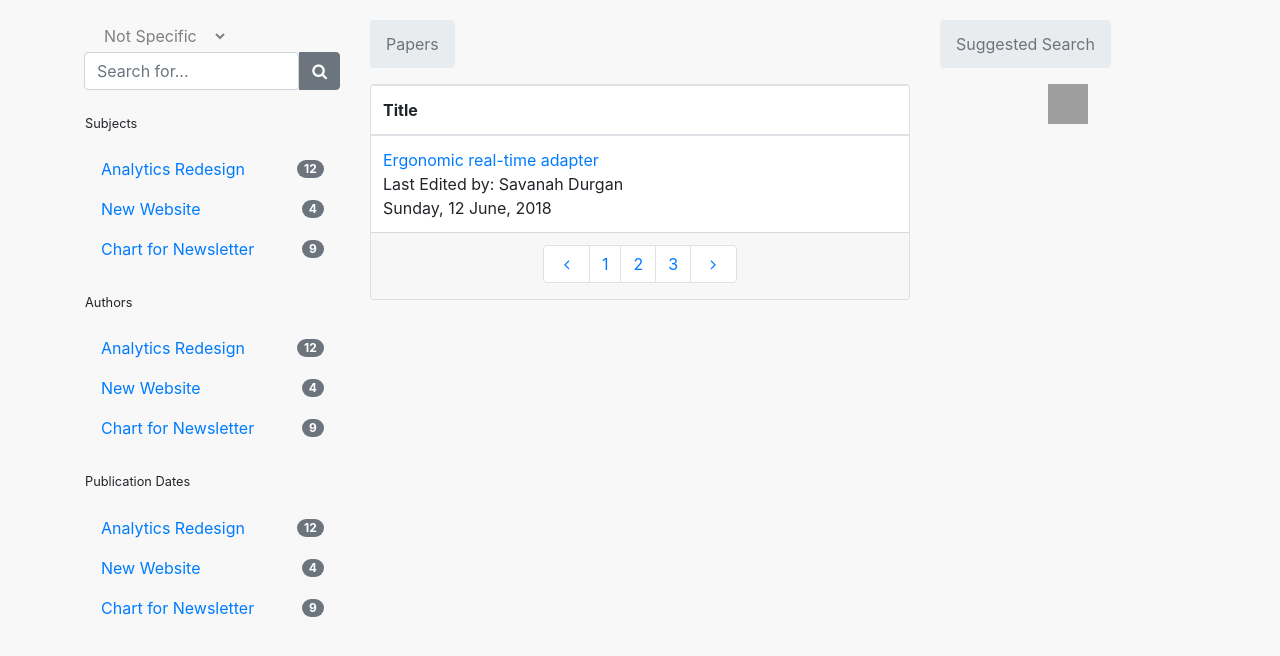
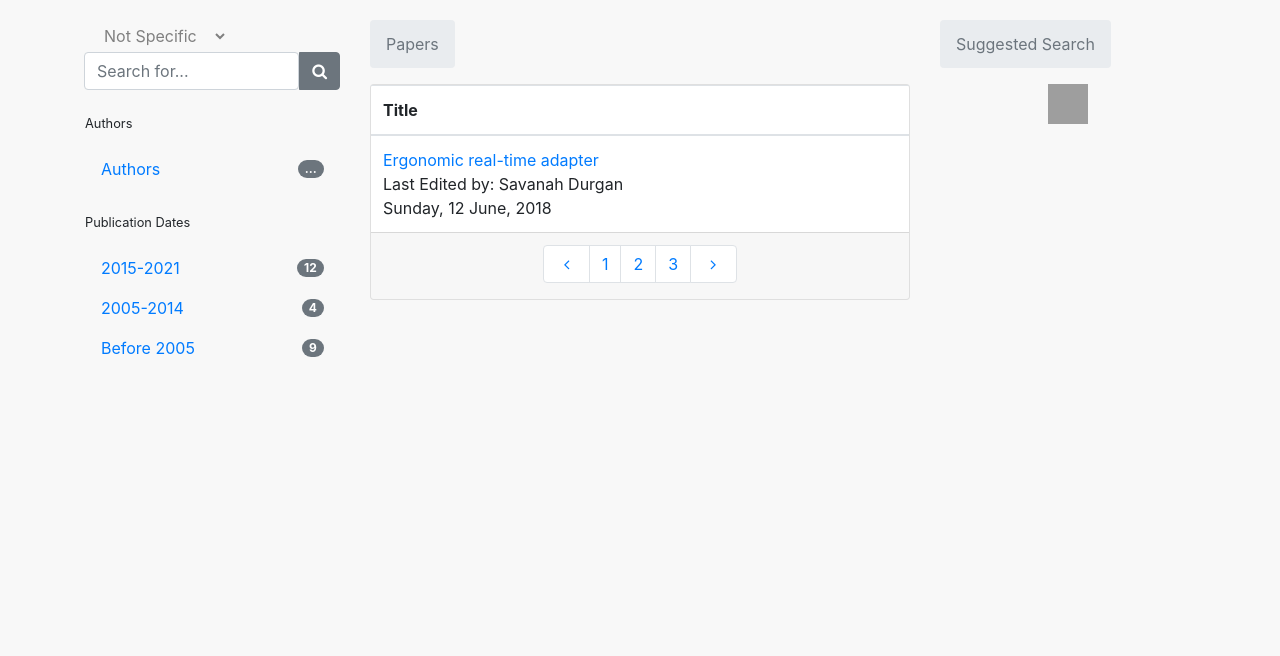
Before and after one commit to Wanyu42/COVID-19-Knowledge-Base, a Flask app: page / in a window 1280 px wide. Shown: the top 656 px of the page. Run offline with Flask 2, Linux system fonts and the light colour scheme; parts of the project's set-up code (start-up, migrations or seed data) failed here and were passed over; some libraries are stand-ins or nearby versions; grey boxes are pictures that could not be loaded.

Commit message:
author&date update

```diff
--- a/templates/list.html
+++ b/templates/list.html
@@ -59,29 +59,23 @@
             </div>
 
             <div class="mb-4">
-                <div class="small mb-3">Subjects</div>
-                <ul class="nav flex-column nav-pills">
-                    <li class="nav-item"><a href="#" class="d-flex nav-link" id="linkS1">Analytics Redesign<span class="ml-auto align-self-center badge badge-secondary badge-pill" id="s1">12</span></a></li>
-                    <li class="nav-item"><a href="#" class="d-flex nav-link">New Website<span class="ml-auto align-self-center badge badge-secondary badge-pill" id="s2">4</span></a></li>
-                    <li class="nav-item"><a href="#" class="d-flex nav-link">Chart for Newsletter<span class="ml-auto align-self-center badge badge-secondary badge-pill" id="s3">9</span></a></li>
-                </ul>
-            </div>
-
-            <div class="mb-4">
                 <div class="small mb-3">Authors</div>
                 <ul class="nav flex-column nav-pills">
-                    <li class="nav-item"><a href="#" class="d-flex nav-link">Analytics Redesign<span class="ml-auto align-self-center badge badge-secondary badge-pill" id="a1">12</span></a></li>
-                    <li class="nav-item"><a href="#" class="d-flex nav-link">New Website<span class="ml-auto align-self-center badge badge-secondary badge-pill" id="a2">4</span></a></li>
-                    <li class="nav-item"><a href="#" class="d-flex nav-link">Chart for Newsletter<span class="ml-auto align-self-center badge badge-secondary badge-pill" id="a3">9</span></a></li>
+                    <li class="nav-item"><a href="#" class="d-flex nav-link">Authors<span class="ml-auto align-self-center badge badge-secondary badge-pill" id="a1">...</span></a></li>
+                    {% if paperlist %}
+                        {% for key,value in paperlist.items() %}
+                            <li class="nav-item"><a href="#" class="d-flex nav-link">{{value["authors"]}}<span class="ml-auto align-self-center badge badge-secondary badge-pill" id="a1">1</span></a></li>
+                        {% endfor %}
+                    {% endif %}
                 </ul>
             </div>
 
             <div class="mb-4">
                 <div class="small mb-3">Publication Dates</div>
                 <ul class="nav flex-column nav-pills">
-                    <li class="nav-item"><a href="#" class="d-flex nav-link">Analytics Redesign<span class="ml-auto align-self-center badge badge-secondary badge-pill" id="p1">12</span></a></li>
-                    <li class="nav-item"><a href="#" class="d-flex nav-link">New Website<span class="ml-auto align-self-center badge badge-secondary badge-pill" id="p2">4</span></a></li>
-                    <li class="nav-item"><a href="#" class="d-flex nav-link">Chart for Newsletter<span class="ml-auto align-self-center badge badge-secondary badge-pill" id="p3">9</span></a></li>
+                    <li class="nav-item"><a href="#" class="d-flex nav-link">2015-2021<span class="ml-auto align-self-center badge badge-secondary badge-pill" id="p1">12</span></a></li>
+                    <li class="nav-item"><a href="#" class="d-flex nav-link">2005-2014<span class="ml-auto align-self-center badge badge-secondary badge-pill" id="p2">4</span></a></li>
+                    <li class="nav-item"><a href="#" class="d-flex nav-link">Before 2005<span class="ml-auto align-self-center badge badge-secondary badge-pill" id="p3">9</span></a></li>
                 </ul>
             </div>
 
```
